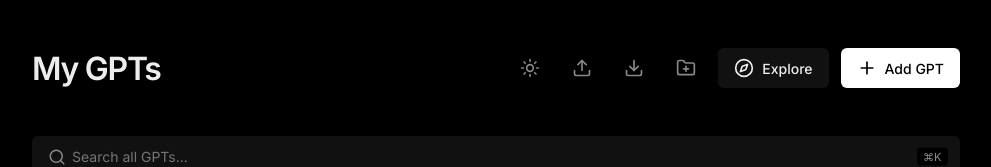
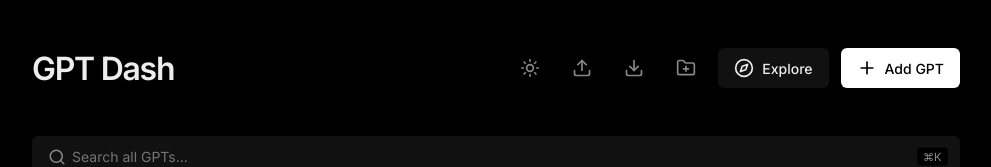
Before and after one commit to arnavbee/gpt-dashboard, a React (Vite) app: page / in a window 1280 px wide. Shown: the top 167 px of the page, without its empty margins (144-1135 px from the left). Built offline with nearby package versions, Linux system fonts and the light colour scheme.

Commit message:
Update title to GPT Dash and add custom favicon

```diff
--- a/index.html
+++ b/index.html
@@ -2,9 +2,9 @@
 <html lang="en">
   <head>
     <meta charset="UTF-8" />
-    <link rel="icon" type="image/svg+xml" href="/favicon.svg" />
+    <link rel="icon" type="image/png" href="/favicon.png" />
     <meta name="viewport" content="width=device-width, initial-scale=1.0" />
-    <title>gpt-dashboard</title>
+    <title>GPT Dash</title>
   </head>
   <body>
     <div id="root"></div>
--- a/src/App.jsx
+++ b/src/App.jsx
@@ -415,7 +415,7 @@
 
       {/* HEADER */}
       <header className="header">
-        <h1>My GPTs</h1>
+        <h1>GPT Dash</h1>
         <div className="header-actions">
           <button className="icon-btn-header" onClick={() => setTheme(theme === 'vercel' ? 'light' : 'vercel')}>
             {theme === 'vercel' ? <Sun size={20} /> : <Moon size={20} />}
```
Also changed, not shown: public/favicon.png (added).
